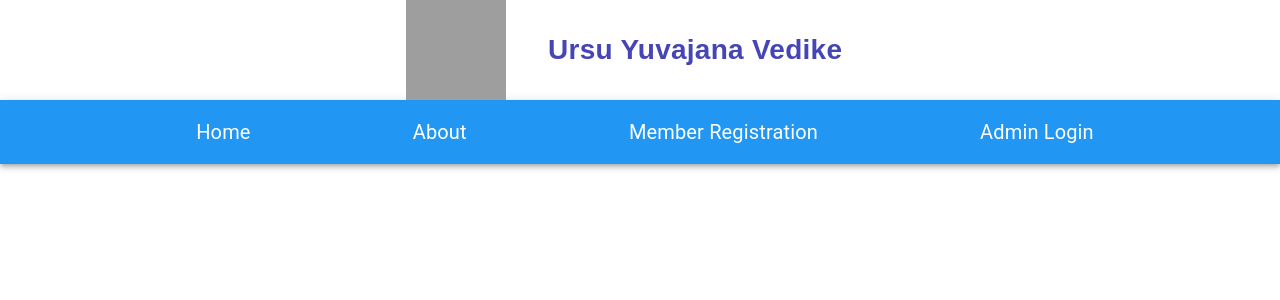
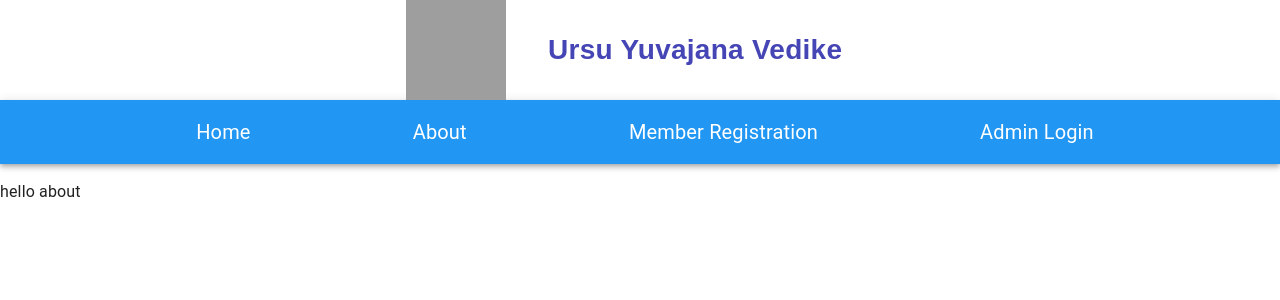
Before and after one commit to kasamokeDev/Ursu-Yuvajana-Vedike, a Next.js app: page /about in a window 1280 px wide. Shown: the top 300 px of the page. Built offline with nearby package versions, Linux system fonts and the light colour scheme; grey boxes are pictures that could not be loaded.

Commit message:
added new feature

```diff
--- a/pages/about/index.js
+++ b/pages/about/index.js
@@ -1,6 +1,6 @@
-import Head from 'next/head';
-import Header from '../../components/header/Header';
-import TopNav from '../../components/top-nav/TopNav';
+import Head from "next/head";
+import Header from "../../components/header/Header";
+import TopNav from "../../components/top-nav/TopNav";
 function getServerSideProps() {}
 export default function About(props) {
   return (
@@ -8,8 +8,9 @@ export default function About(props) {
       <Head>
         <title>Ursu Yuvajana Vedike | About</title>
       </Head>
-        <Header />
-        <TopNav />
+      <Header />
+      <TopNav />
+      <p>hello about</p>
     </>
   );
 }
```
